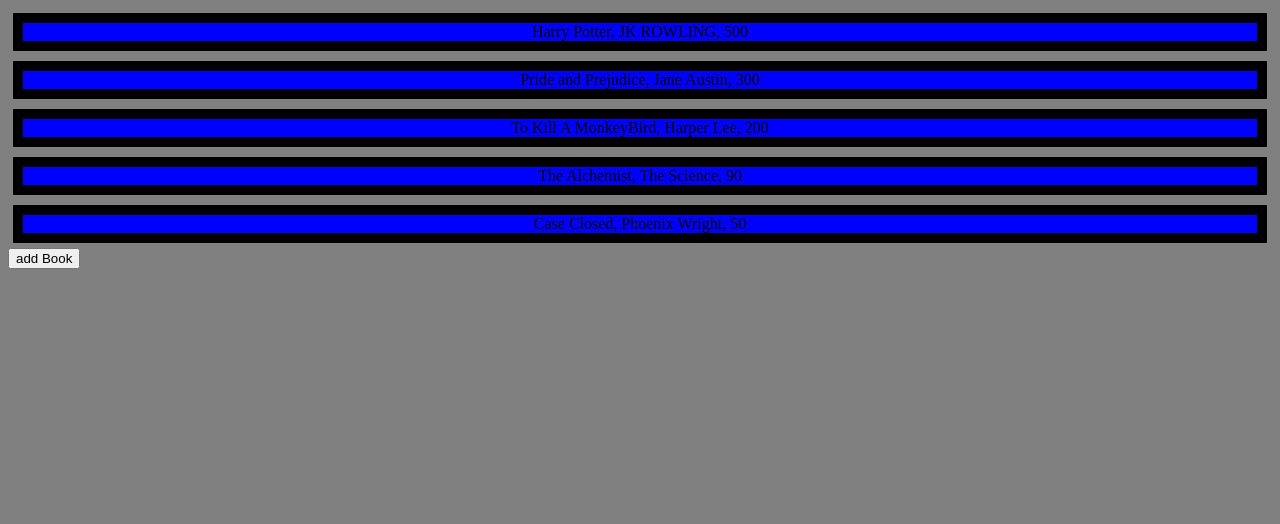
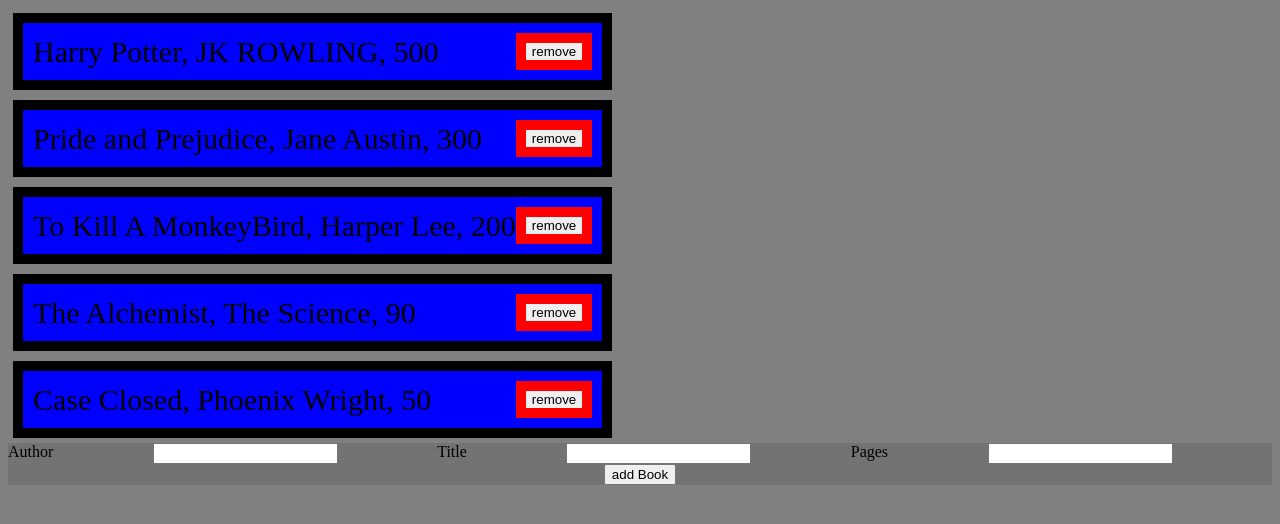
Before and after one commit to oscarortiz-mondragon/CodeLibrary, a plain HTML site: page index.html in a window 1280 px wide. Drawn offline with Linux system fonts and the light colour scheme.

Commit message:
added remove button, no function, added the first stages of added by text

```diff
--- a/index.html
+++ b/index.html
@@ -6,10 +6,28 @@
   <title>Library</title>
 </head>
 <body>
+  <div id="flex">
   <div id="container">
+  </div>
+  <div id="picture"></div>
+</div>
 
-  </div>
-  <input type="button" value="add Book" id="Add">
+
+
+
+<div id="Add-New">
+  <div id="flex-row">
+    <label for="Author">Author</label>
+    <input type="text" name="" id="Author">
+    <label for="Title">Title</label>
+    <input type="text" name="" id="Title">
+    <label for="Pages">Pages</label>
+    <input type="text" name="" id="Pages">
+    </div>
+    <div id="flex-column">
+    <input type="button" value="add Book" id="Add">
+    </div>
+</div>
   <link rel="stylesheet" href="./style.css">
   <script src="./script.js"></script>
 </body>
--- a/script.js
+++ b/script.js
@@ -1,47 +1,79 @@
-let myLibrary = ["Harry Potter", "Pride and Prejudice", "To Kill A MonkeyBird", "The Alchemist", "Case Closed",
-];
-let myAuthor = ["JK ROWLING","Jane Austin","Harper Lee","The Science","Phoenix Wright"]
-let myPage = ["500","300","200","90","50"]
+// Example with six books
+let myLibrary =
+["Harry Potter", "Pride and Prejudice", "To Kill A MonkeyBird", "The Alchemist", "Case Closed"];
 
-function Book(author, title, pages) {
+let myAuthor =
+["JK ROWLING","Jane Austin","Harper Lee","The Science","Phoenix Wright"];
+
+let myPage =
+["500","300","200","90","50"];
+
+let container = document.querySelector("#container")
+
+container.style.cssText = "display:flex; flex-direction: column;"
+
+for(let i = 0; i < myLibrary.length; i++)
+{
+  div = document.createElement('div')
+  let remove = document.createElement("input")
+  remove.className = "remove"
+  remove.setAttribute("type","button")
+  remove.setAttribute("value","remove")
+  div.style.cssText = "display:flex; margin: 5px; padding: 10px; border: black 10px solid; background-color: blue; text-align: center; justify-content: center; align-items: center; font-size: 30px"
+
+  div.textContent = myLibrary[i] + ", " + myAuthor[i]+ ", " + myPage[i]
+  container.appendChild(div)
+  div.appendChild(remove)
+}
+
+// Attempt of Prototype Use
+function Book(author, title, pages)
+{
   this.author = author
   this.title = title
   this.pages = pages
 }
-let add = document.querySelector("input")
+
+// Adding Books to Container
+let add = document.getElementById("Add")
 
 
-function addBookToLibrary() {
+function addBookToLibrary()
+{
+
   container.innerHTML = ""
-// Can i just use the values of input Text?
+
+
+
   let title = prompt("book Title Please!")
   let author = prompt("author Name")
   let pages = prompt("page number")
+
   myLibrary.push(title)
   myAuthor.push(author)
   myPage.push(pages)
-for(let i = 0; i < myLibrary.length; i++){
+
+  for(let i = 0; i < myLibrary.length; i++)
+    {
       div = document.createElement('div')
-  div.style.cssText = "display:flex; margin: 5px; border: black 10px solid; background-color: blue; text-align: center; justify-content: center; align-items: center;"
+      let remove = document.createElement("input")
+      remove.className = "remove"
+      remove.setAttribute("type","button")
+      remove.setAttribute("value","remove")
+      div.style.cssText = "display:flex; margin: 5px; padding: 10px; border: black 10px solid; background-color: blue; text-align: center; justify-content: center; align-items: center; font-size: 30px"
+
       div.textContent = myLibrary[i] + ", " + myAuthor[i]+ ", " + myPage[i]
       container.appendChild(div)
+      div.appendChild(remove)
+
     }
 
 }
 
-
-add.onclick = function(){
+add.onclick = function()
+{
   addBookToLibrary()
 }
 
-
-
-let container = document.querySelector("#container")
-container.style.cssText = "display:flex; flex-direction: column;"
-
-for(let i = 0; i < myLibrary.length; i++){
-div = document.createElement('div')
-div.style.cssText = "display:flex; margin: 5px; border: black 10px solid; background-color: blue; text-align: center; justify-content: center; align-items: center;"
-div.textContent = myLibrary[i] + ", " + myAuthor[i]+ ", " + myPage[i]
-container.appendChild(div)
-}
+// Remove Book
+let remove = document.getElementById("Remove")
--- a/style.css
+++ b/style.css
@@ -1,3 +1,41 @@
 body{
   background-color: gray
 }
+input{
+  display: flex;
+  margin: auto;
+
+}
+.remove{
+  border: red solid 10px;
+  display: flex;
+  margin-right: 0px;
+
+}
+#picture{
+  border: 10px black red;
+  height: 10px;
+  width: 30px;
+  display: flex;
+  flex-direction: row;
+  flex: 1;
+}
+#flex{
+  display: flex;
+  flex-direction: row;
+  flex: 1;
+}
+#Add-New {
+
+  background: rgba(0, 0, 0, .1);
+}
+
+#flex-row{
+  display: flex;
+  flex-direction: row;
+}
+
+#flex-column{
+  display: flex;
+  flex-direction: column;
+}
```
Lines whose indentation alone changed are shown as unchanged.
